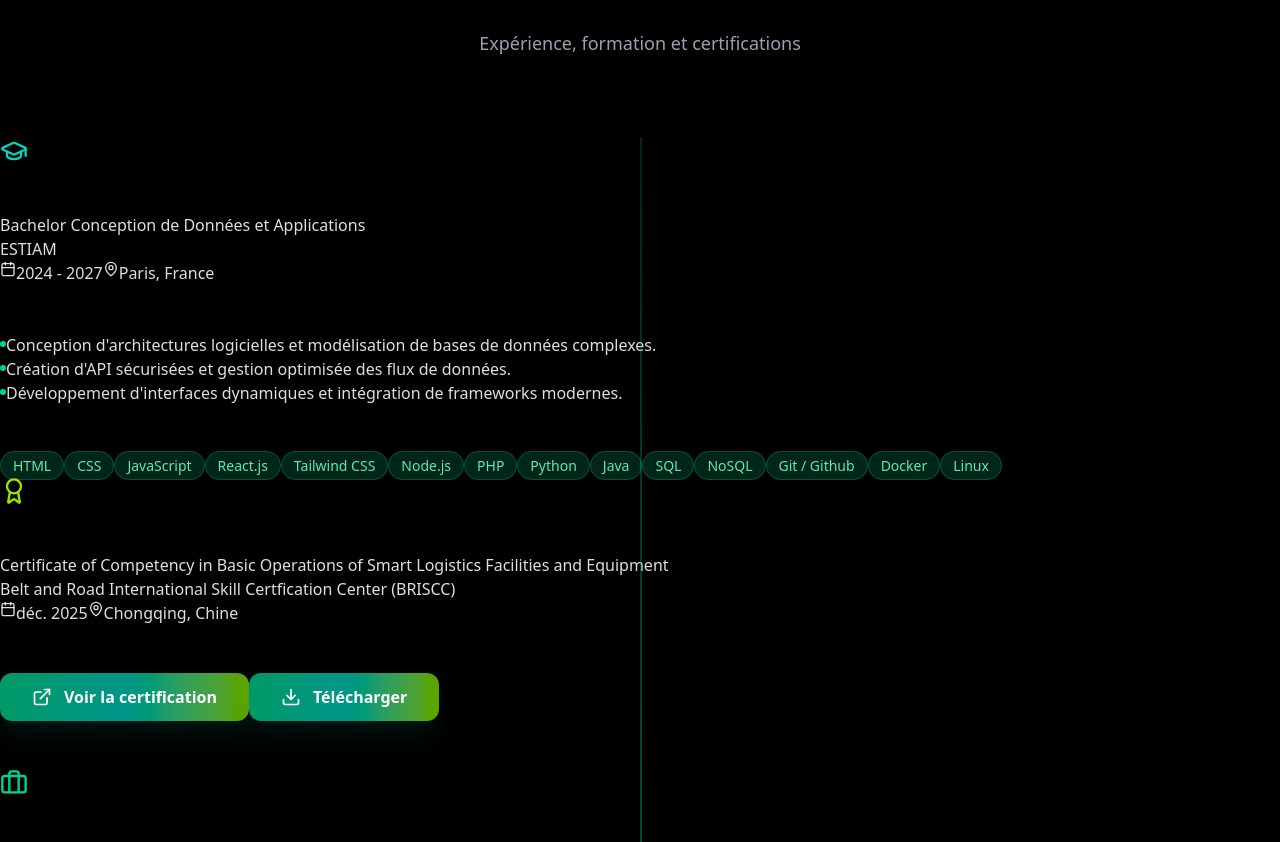
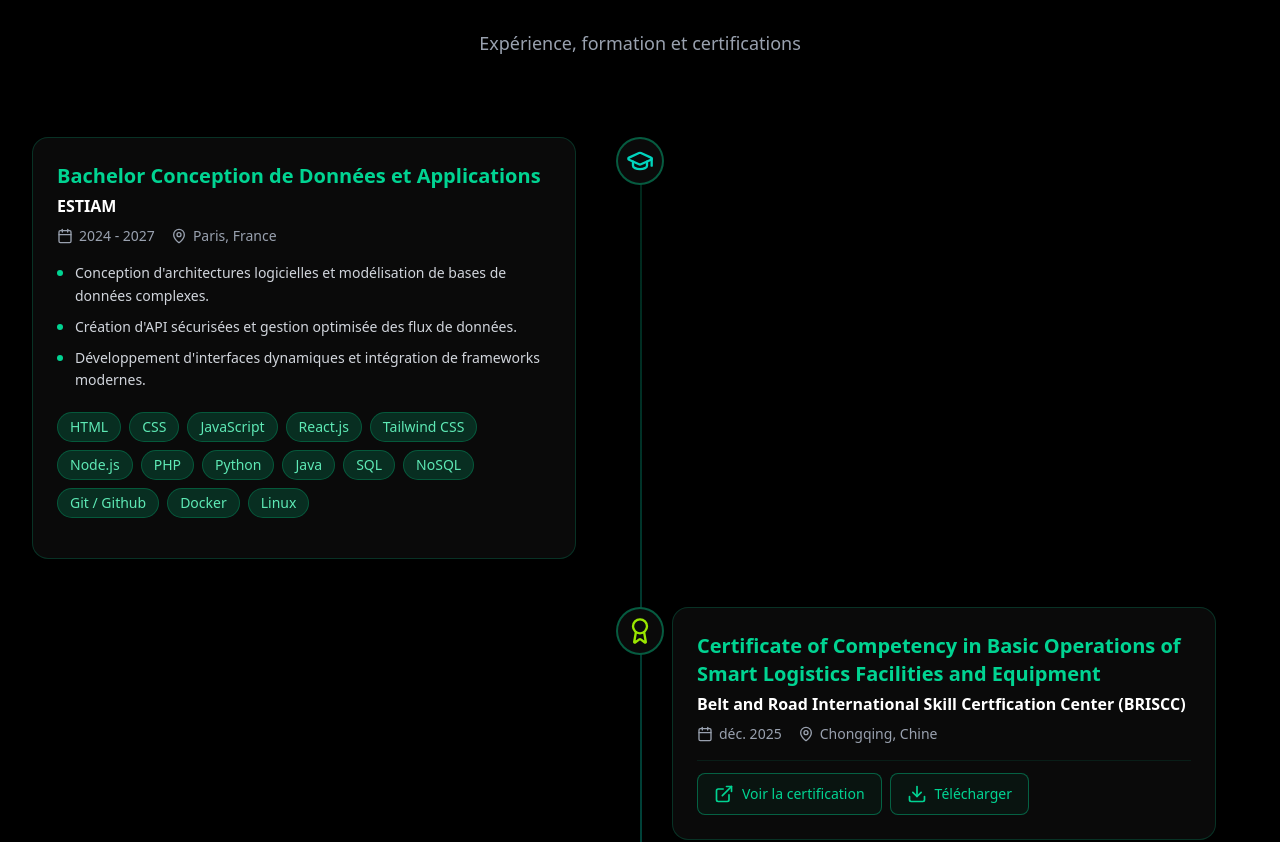
Before and after one commit to eden77-rgb/Portfolio, a React (Vite) app: page / in a window 1280 px wide. Shown: the part 3660-4502 px from the top of the page. Built offline with nearby package versions, Linux system fonts and the light colour scheme.

Commit message:
MaJ du style pour la section Experience

```diff
--- a/src/components/Button/DownloadButton.tsx
+++ b/src/components/Button/DownloadButton.tsx
@@ -4,11 +4,11 @@
 const DownloadButton = ({ path }: DownloadButtonProps) => {
     return (
         <button
-            className="group relative inline-flex items-center gap-3 px-8 py-3 bg-linear-to-r from-emerald-600 via-teal-600 to-lime-600 text-white rounded-xl hover:scale-105 transition-all duration-300 font-semibold shadow-xl shadow-emerald-900/20 active:scale-95"
-            onClick={() => {console.log(path)}}
+            className="group inline-flex items-center gap-2 px-4 py-2.5 bg-emerald-400/5 border border-emerald-400/40 text-emerald-400 rounded-lg hover:bg-emerald-400/10 hover:border-emerald-400/70 transition-all duration-200 text-sm font-medium active:scale-95 whitespace-nowrap"
+            onClick={() => { console.log(path) }}
         >
 
-            <Download className="w-5 h-5 transition-transform group-hover:translate-y-1" />
+            <Download className="w-5 h-5 " />
             <span>Télécharger</span>
         </button>
     )
--- a/src/components/Button/ExternalButton.tsx
+++ b/src/components/Button/ExternalButton.tsx
@@ -4,11 +4,11 @@
 const ExternalButton = ({ href }: ExternalButtonProps) => {
     return (
         <button
-            className="group relative inline-flex items-center gap-3 px-8 py-3 bg-linear-to-r from-emerald-600 via-teal-600 to-lime-600 text-white rounded-xl hover:scale-105 transition-all duration-300 font-semibold shadow-xl shadow-emerald-900/20 active:scale-95"
+            className="group inline-flex items-center gap-2 px-4 py-2.5 bg-emerald-400/5 border border-emerald-400/40 text-emerald-400 rounded-lg hover:bg-emerald-400/10 hover:border-emerald-400/70 transition-all duration-200 text-sm font-medium active:scale-95 whitespace-nowrap"
             onClick={() => { window.open(href, "_blank") }}
         >
 
-            <ExternalLink className="w-5 h-5 transition-transform group-hover:translate-x-1" />
+            <ExternalLink className="w-5 h-5" />
             <span>Voir la certification</span>
         </button>
     )
--- a/src/components/ExpreciencesSection/ExperienceCard.tsx
+++ b/src/components/ExpreciencesSection/ExperienceCard.tsx
@@ -5,18 +5,23 @@
 
 const ExperienceCard = ({ experience }: ExperienceCardProps) => {
     return (
-        <>
-            <div>
-                <h3>{experience.title}</h3>
-                <p>{experience.company}</p>
+        <div className="bg-[#0a0a0a] border border-emerald-400/20 rounded-2xl p-6 hover:border-emerald-400/50 transition-all duration-300">
+            <div className="mb-4">
+                <h3 className="text-xl font-bold text-emerald-400 mb-1">
+                    {experience.title}
+                </h3>
 
-                <div className="flex">
-                    <div className="flex">
+                <p className="text-white font-semibold">
+                    {experience.company}
+                </p>
+
+                <div className="flex flex-wrap gap-4 mt-2">
+                    <div className="flex items-center gap-1.5 text-gray-400 text-sm">
                         <Calendar className="w-4 h-4" />
                         <span>{experience.date.start} {experience.date.end ? ` - ${experience.date.end}` : ""}</span>
                     </div>
 
-                    <div className="flex">
+                    <div className="flex items-center gap-1.5 text-gray-400 text-sm">
                         <MapPin className="w-4 h-4" />
                         <span>{experience.location.city}, {experience.location.country}</span>
                     </div>
@@ -24,9 +29,9 @@
             </div>
 
             {experience.tasks && (
-                <ul>
+                <ul className="space-y-2 mb-5">
                     {experience.tasks.map((task) => (
-                        <li className="flex">
+                        <li className="flex items-start gap-3 text-gray-300 text-sm leading-relaxed">
                             <span className={`mt-2 w-1.5 h-1.5 rounded-full shrink-0 bg-emerald-400`} />
                             <span>{task.content}</span>
                         </li>
@@ -35,15 +40,15 @@
             )}
 
             {experience.stacks && (
-                <>
+                <div className="flex flex-wrap gap-2 mb-4">
                     {experience.stacks.map((stack) => (
                         <ProjectStack stack={stack} />
                     ))}
-                </>
+                </div>
             )}
 
             {(experience.link || experience.download) && (
-                <div>
+                <div className="flex flex-wrap gap-2 mt-3 pt-3 border-t border-emerald-400/10">
                     {experience.link && (
                         <ExternalButton href={experience.link} />
                     )}
@@ -53,7 +58,7 @@
                     )}
                 </div>
             )}
-        </>
+        </div>
     )
 }
 
--- a/src/components/ExpreciencesSection/ExperiencesContent.tsx
+++ b/src/components/ExpreciencesSection/ExperiencesContent.tsx
@@ -16,8 +16,10 @@
             <div className="absolute left-8 md:left-1/2 top-0 bottom-0 w-0.5 bg-linear-to-b from-emerald-500/20 via-teal-500/40 to-lime-500/20" />
 
             <div className="space-y-12">
-                {experiences.map((experience) => (
-                    <>
+                {experiences.map((experience, index) => (
+                    <div className={`relative flex items-start ${index % 2 === 0 ? 'md:flex-row-reverse' : 'md:flex-row'}`}>
+
+                        <div className="absolute left-8 md:left-1/2 -translate-x-1/2 z-10 w-12 h-12 rounded-full bg-[#0a0a0a] border-2 border-emerald-400/40 flex items-center justify-center">
                             {
                                 experience.type == "Formation" ? (
                                     <GraduationCap className="w-7 h-7 text-teal-400" />
@@ -31,10 +33,14 @@
                                             <Award className="w-7 h-7 text-lime-400" />
                                         )
                             }
+                        </div>
 
+                        <div className="hidden md:block md:w-1/2" />
 
+                        <div className="ml-20 md:ml-0 md:w-1/2 md:pl-8 md:pr-16 w-[calc(100%-5rem)]">
                             <ExperienceCard experience={experience} />
-                    </>
+                        </div>
+                    </div>
                 ))}
             </div>
         </div>
```
Lines whose indentation alone changed are shown as unchanged.
